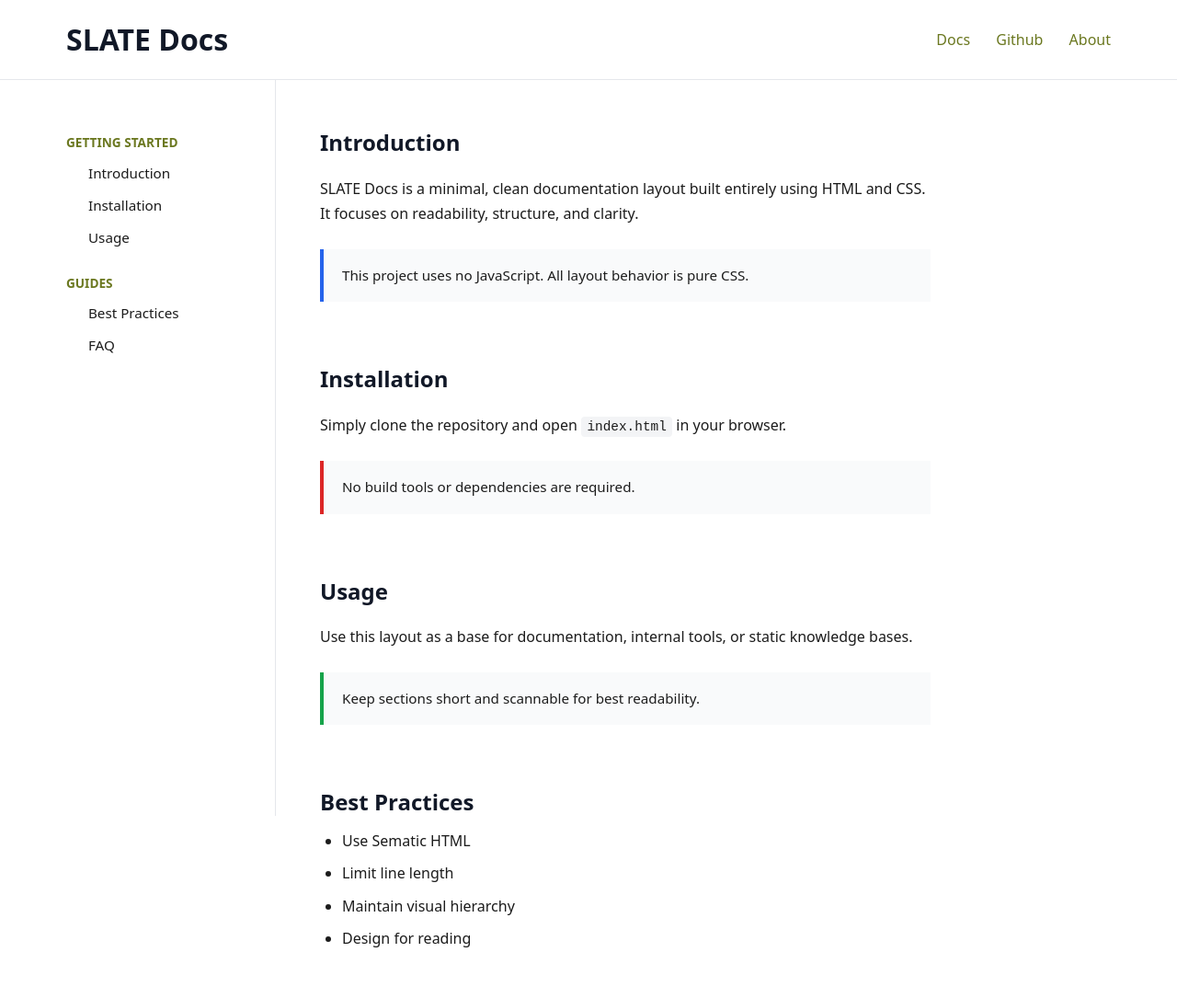
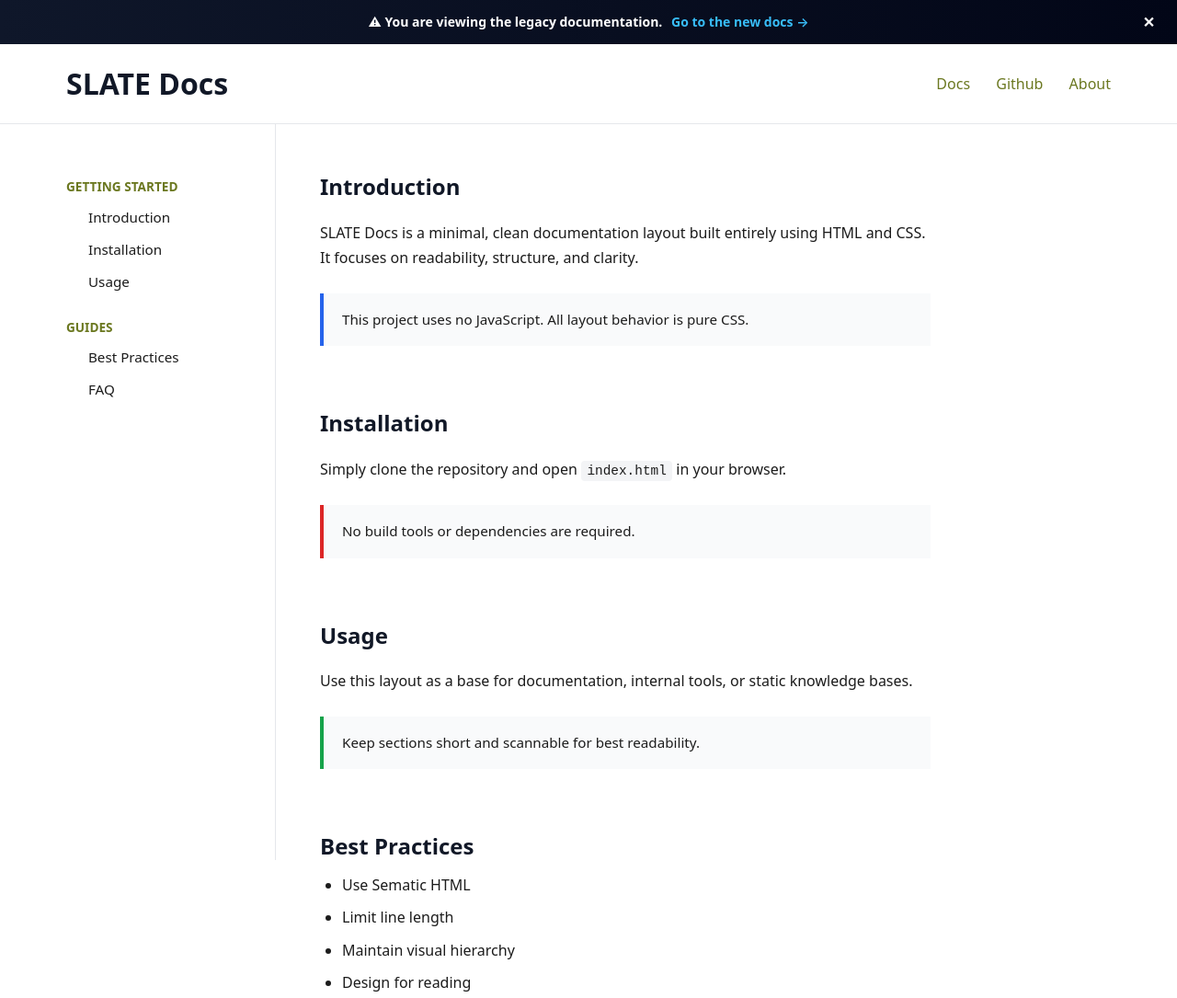
Before and after one commit to babul101/Slate-Docs-v1, a plain HTML site: page index.html in a window 1280 px wide. Shown: the top 1085 px of the page at 92% size. Drawn offline with Linux system fonts and the light colour scheme.

Commit message:
added a banner

```diff
--- a/index.html
+++ b/index.html
@@ -3,12 +3,27 @@
   <head>
     <meta charset="UTF-8" />
     <meta name="viewport" content="width=device-width, initial-scale=1.0" />
-    <title>Slate Docs</title>
+    <title>Slate Docs (Legacy)</title>
     <link rel="stylesheet" href="styles/base.css" />
     <link rel="stylesheet" href="styles/layout.css" />
     <link rel="stylesheet" href="styles/components.css" />
   </head>
   <body>
+
+    <!-- Legacy Upgraded Banner -->
+  <input type="checkbox" id="close-banner" />
+
+<div class="upgrade-banner">
+  <span class="banner-content">
+    ⚠ You are viewing the legacy documentation.
+    <a href="https://docs.yoursite.com/v2" target="_blank">
+      Go to the new docs →
+    </a>
+  </span>
+
+  <label for="close-banner" class="close-btn">✕</label>
+</div>
+
     <!-- Header -->
     <header class="site-header">
       <div class="container header-inner">
--- a/styles/layout.css
+++ b/styles/layout.css
@@ -1,3 +1,65 @@
+/* Hide checkbox */
+#close-banner {
+  display: none;
+}
+
+/* Sticky banner */
+.upgrade-banner {
+  position: sticky;
+  top: 0;
+  z-index: 1000;
+
+  display: grid;
+  grid-template-columns: 1fr auto 1fr;
+  align-items: center;
+
+  background: linear-gradient(90deg, #0f172a, #020617);
+  color: #ffffff;
+  padding: 12px 16px;
+  font-size: 14px;
+  font-weight: 600;
+}
+
+/* Centered content */
+.banner-content {
+  grid-column: 2;
+  text-align: center;
+  white-space: nowrap;
+}
+
+/* Banner link */
+.banner-content a {
+  color: #38bdf8;
+  margin-left: 6px;
+  text-decoration: none;
+}
+
+.banner-content a:hover {
+  text-decoration: underline;
+}
+
+/* Close button */
+.close-btn {
+  grid-column: 3;
+  justify-self: end;
+
+  cursor: pointer;
+  font-size: 16px;
+  line-height: 1;
+  padding: 4px 8px;
+  border-radius: 6px;
+  transition: background 0.2s ease;
+}
+
+.close-btn:hover {
+  background: rgba(255, 255, 255, 0.12);
+}
+
+/* Hide banner when closed */
+#close-banner:checked + .upgrade-banner {
+  display: none;
+}
+
 /* Header */
 
 .site-header {
```
